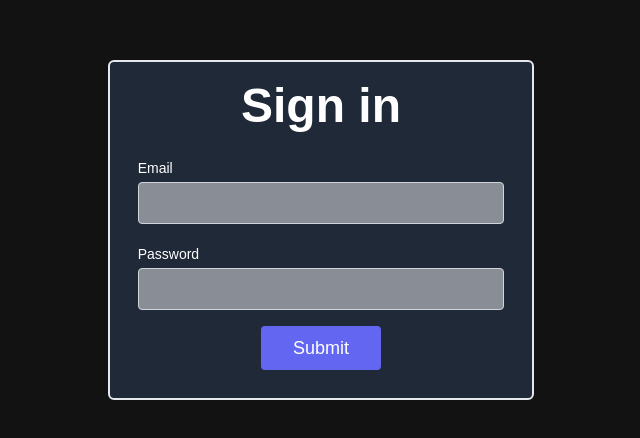
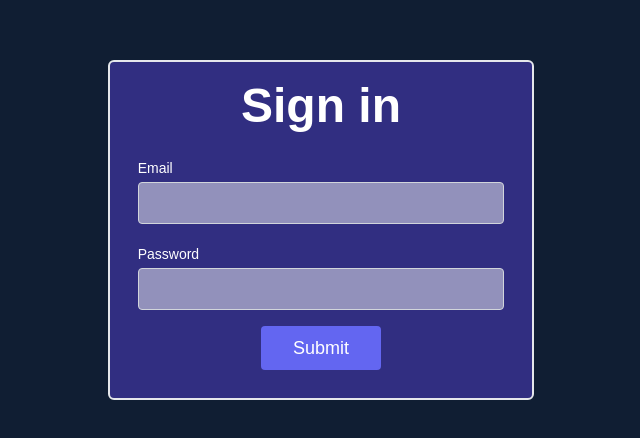
Before and after one commit to centauricoder01/Dream-Project, a React (Create React App) app in the folder client/: page /login in a window 1280 px wide. Shown: the part 170-608 px from the top of the page, without its empty margins (319-959 px from the left). Built offline with nearby package versions, Linux system fonts and the light colour scheme.

Commit message:
Redux Added

```diff
--- a/client/package.json
+++ b/client/package.json
@@ -14,8 +14,11 @@
     "react": "^18.2.0",
     "react-dom": "^18.2.0",
     "react-icons": "^4.8.0",
+    "react-redux": "^8.0.5",
     "react-router-dom": "^6.9.0",
     "react-scripts": "5.0.1",
+    "redux": "^4.2.1",
+    "redux-thunk": "^2.4.2",
     "typescript": "^4.9.5",
     "web-vitals": "^2.1.4"
   },
--- a/client/src/Pages/Login.jsx
+++ b/client/src/Pages/Login.jsx
@@ -1,7 +1,7 @@
 const Login = () => {
   return (
     <section className="text-gray-600 body-font flex justify-center items-center h-screen	">
-      <div className="container px-5 py-5 mx-auto border-2 w-1/3 rounded-md bg-gray-800">
+      <div className="container px-5 py-5 mx-auto border-2 w-1/3 rounded-md bg-indigo-900	">
         <div className="flex flex-col text-center w-full">
           <h1 className=" text-5xl title-font mb-4 text-white font-extrabold">
             Sign in
--- a/client/src/Pages/Popup.jsx
+++ b/client/src/Pages/Popup.jsx
@@ -5,7 +5,7 @@ import { Link } from "react-router-dom";
 const Popup = () => {
   return (
     <section className="text-gray-600 body-font flex justify-center items-center h-screen	">
-      <div className="container px-5 py-5 mx-auto border-2 w-1/3 rounded-md bg-gray-800">
+      <div className="container px-5 py-5 mx-auto border-2 w-1/3 rounded-md bg-indigo-900	">
         <div className="flex flex-col text-center w-full m-auto">
           <BiBadgeCheck className="text-green-600 text-9xl w-full" />
         </div>
--- a/client/src/Pages/Signup.jsx
+++ b/client/src/Pages/Signup.jsx
@@ -4,7 +4,7 @@ const Signup = () => {
   return (
     <div>
       <section className="text-gray-600 body-font flex justify-center items-center h-screen	">
-        <div className="container px-5 py-5 mx-auto border-2 w-1/3 rounded-md bg-gray-800">
+        <div className="container px-5 py-5 mx-auto border-2 w-1/3 rounded-md bg-indigo-900	">
           <div className="flex flex-col text-center w-full">
             <h1 className=" text-5xl title-font mb-4 text-white font-extrabold">
               Sign up
--- /dev/null
+++ b/client/src/Redux/AuthRedux/Action.ts
@@ -0,0 +1 @@
+export {}
--- /dev/null
+++ b/client/src/Redux/AuthRedux/Reducer.ts
@@ -0,0 +1,20 @@
+
+
+
+
+// let localstor = JSON.parse(localStorage.getItem("dreamAuth"));
+// const Initstate = {
+//   isAuth: localstor ? true : false,
+//   user: JSON.parse(localStorage.getItem("dreamAuth")) || {},
+// };
+
+// const AuthReducer = (state = Initstate, { type, payload }) => {
+//   switch (type) {
+//     case "SignupSucessfull":
+//       return { isAuth: true, user: payload.findUser };
+//     default:
+//       return state;
+//   }
+// };
+
+export {  };
--- /dev/null
+++ b/client/src/Redux/State.ts
@@ -0,0 +1,26 @@
+import {
+  legacy_createStore as createStore,
+  // applyMiddleware,
+  combineReducers,
+  compose,
+} from "redux";
+
+// import thunk from "redux-thunk";
+
+
+declare global {
+  interface Window {
+    __REDUX_DEVTOOLS_EXTENSION_COMPOSE__?: typeof compose;
+  }
+}
+const composeEnhancers = window.__REDUX_DEVTOOLS_EXTENSION_COMPOSE__ || compose;
+
+
+const rootReducer = combineReducers({});
+
+// export const store = createStore(
+//   rootReducer,
+//   composeEnhancers(applyMiddleware(thunk))
+// );
+
+export const store = createStore(rootReducer, composeEnhancers());
--- a/client/src/index.css
+++ b/client/src/index.css
@@ -8,7 +8,7 @@ body {
   -webkit-font-smoothing: antialiased;
   -moz-osx-font-smoothing: grayscale;
   font-family: "Montserrat", sans-serif;
-  background-color: #121212;
+  background-color: #101e33;
   color: white;
 }
 
--- a/client/src/index.tsx
+++ b/client/src/index.tsx
@@ -3,12 +3,16 @@ import ReactDOM from "react-dom/client";
 import "./index.css";
 import App from "./App";
 import { BrowserRouter } from "react-router-dom";
+import { Provider } from "react-redux";
+import { store } from "../src/Redux/State";
 
 const root = ReactDOM.createRoot(
   document.getElementById("root") as HTMLElement
 );
 root.render(
-  <BrowserRouter>
-    <App />
-  </BrowserRouter>
+  <Provider store={store}>
+    <BrowserRouter>
+      <App />
+    </BrowserRouter>
+  </Provider>
 );
```
Also changed, not shown: 1 other file (tests, documents, lock files or other folders).
